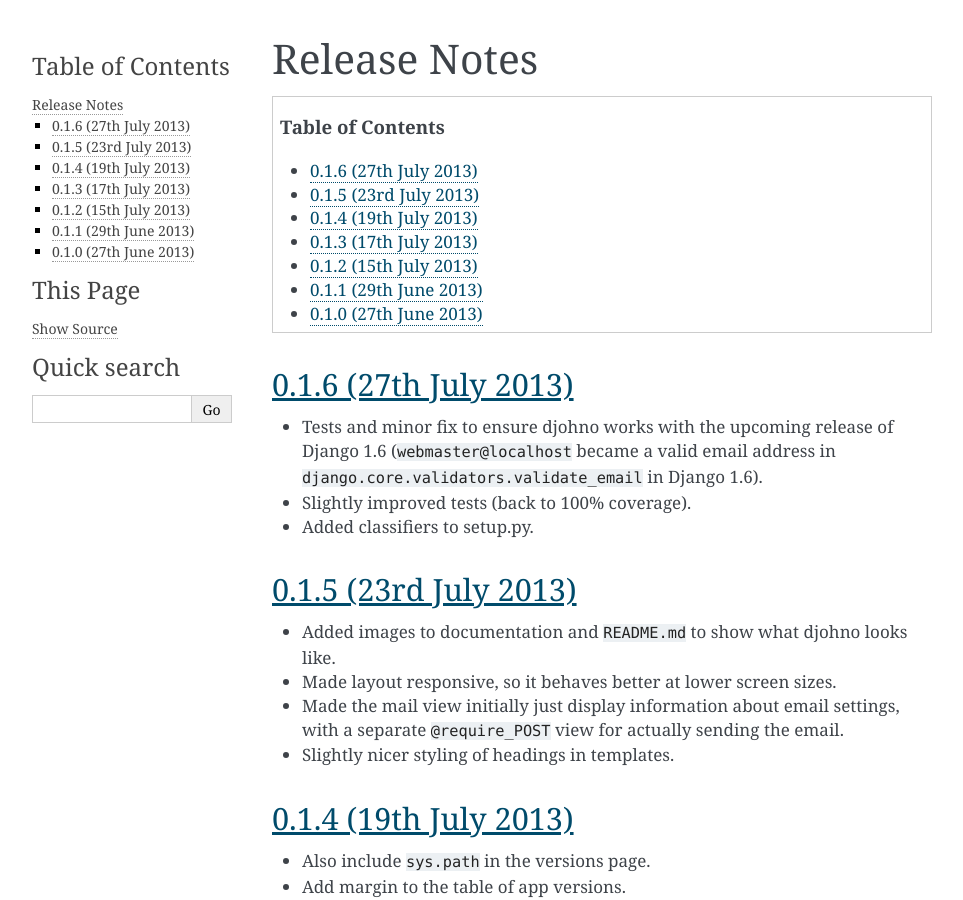
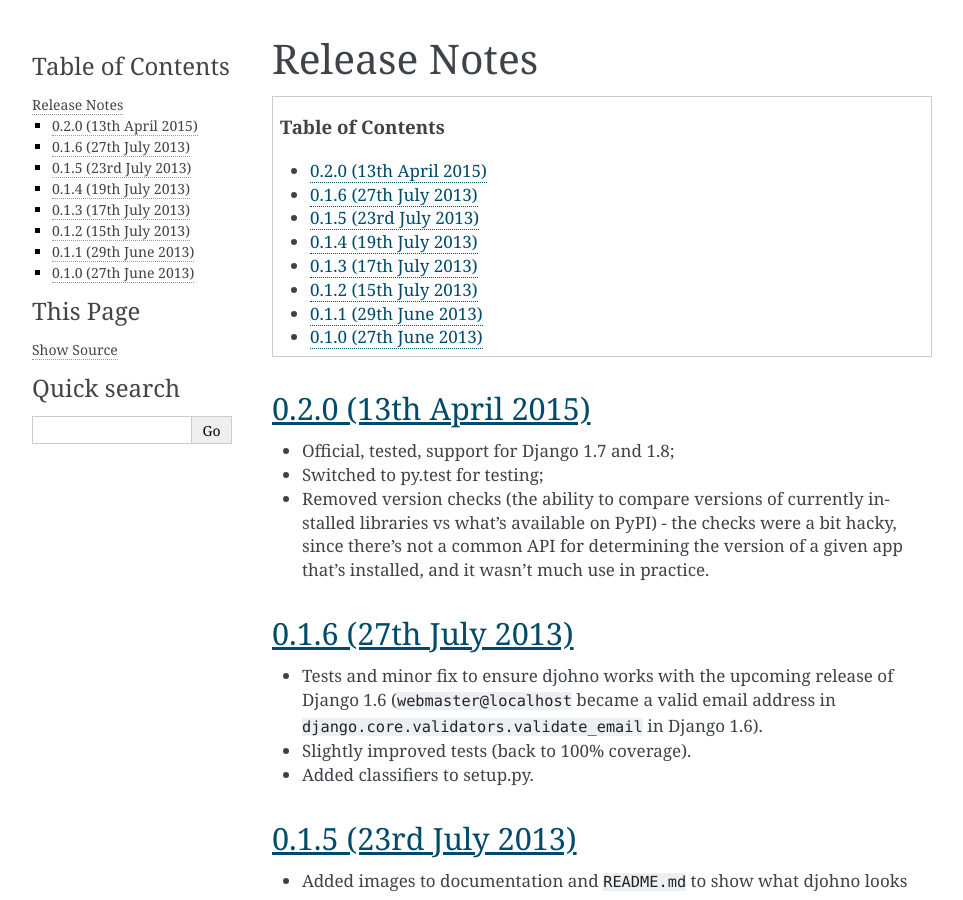
Before and after one commit to dominicrodger/djohno, a Sphinx documentation site: the page built from docs/release_notes.rst, in a window 1280 px wide and 900 px high. Shown: the whole window, without its empty margins (148-1111 px from the left). Built offline with Sphinx 7.4.7, drawn with Linux system fonts in a browser that asks for light colours.

Commit message:
Bump version, prepare for release

```diff
--- a/djohno/__init__.py
+++ b/djohno/__init__.py
@@ -1,2 +1,2 @@
-__version__ = '0.1.6'
+__version__ = '0.2.0'
 VERSION = tuple(map(int, __version__.split('.')))
--- a/docs/release_notes.rst
+++ b/docs/release_notes.rst
@@ -3,6 +3,17 @@
 
 .. contents:: Table of Contents
    :local:
+
+0.2.0 (13th April 2015)
+=======================
+
+* Official, tested, support for Django 1.7 and 1.8;
+* Switched to py.test for testing;
+* Removed version checks (the ability to compare versions of
+  currently installed libraries vs what's available on PyPI) - the
+  checks were a bit hacky, since there's not a common API for
+  determining the version of a given app that's installed, and it
+  wasn't much use in practice.
 
 0.1.6 (27th July 2013)
 ======================
```
